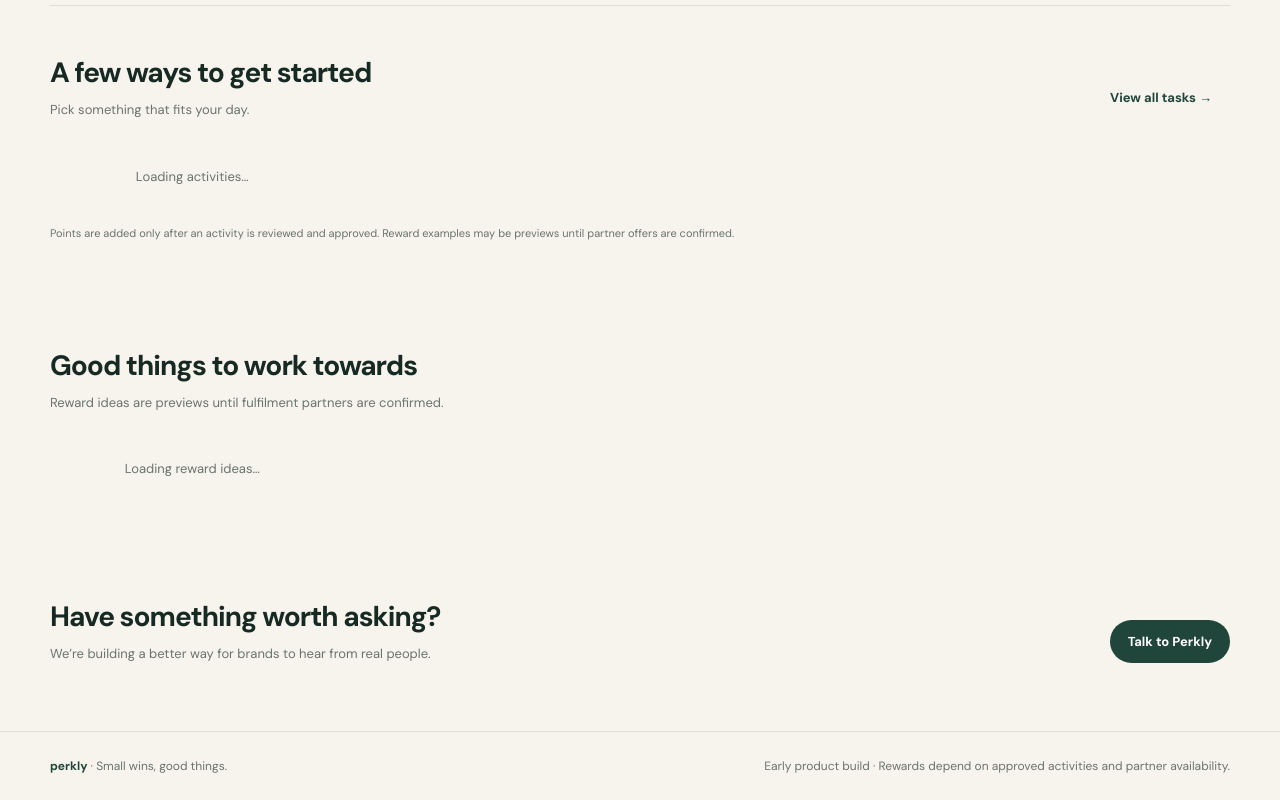
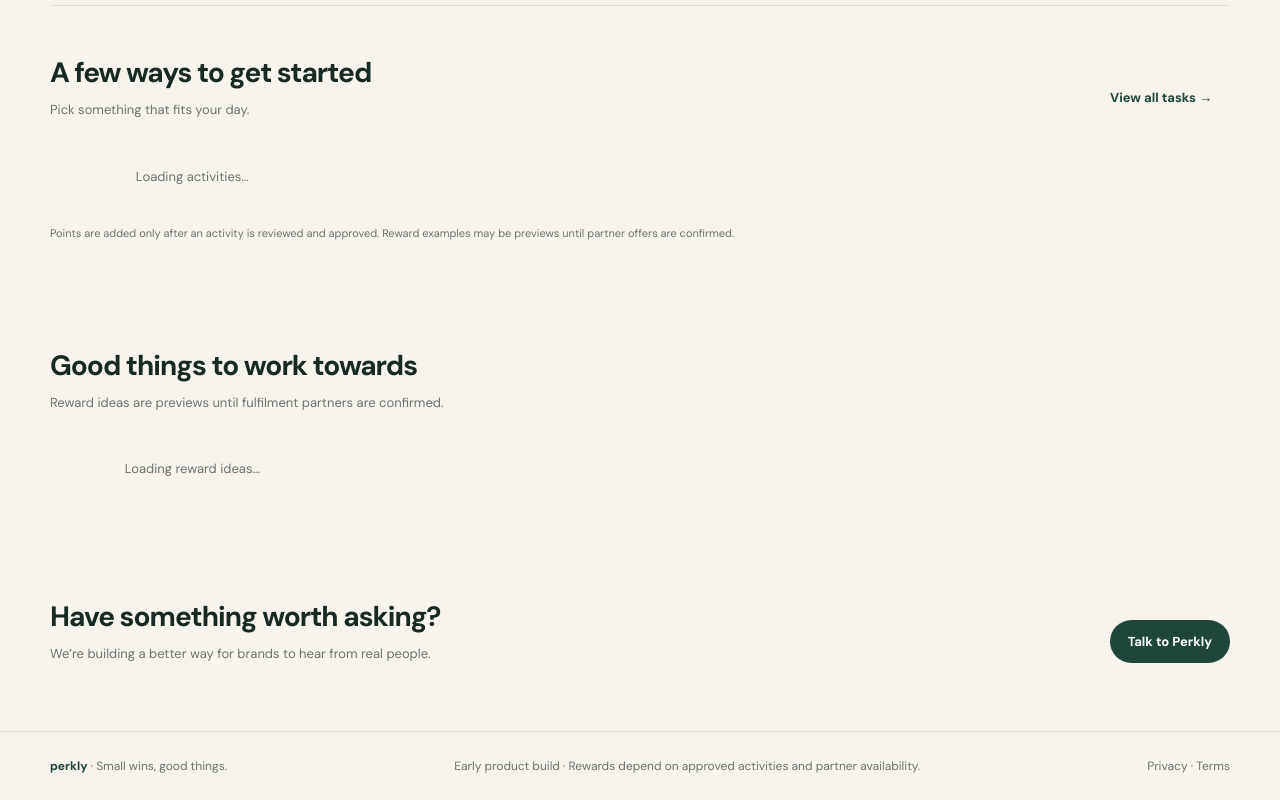
Before and after one commit to manjunathjadav360-rgb/Perky-, a plain HTML site: page index.html in a window 1280 px wide. Shown: the part 772-1572 px from the top of the page. Drawn offline with Linux system fonts and the light colour scheme; a script that the page names is missing.

Commit message:
Link privacy and terms from Perkly footer

```diff
--- a/index.html
+++ b/index.html
@@ -13,7 +13,7 @@
 <section class="section" id="rewards"><div class="section-head"><div><h2>Good things to work towards</h2><p>Reward ideas are previews until fulfilment partners are confirmed.</p></div></div><div class="grid" id="publicRewards"><div class="empty">Loading reward ideas…</div></div></section>
 <section class="section" id="partners"><div class="section-head"><div><h2>Have something worth asking?</h2><p>We’re building a better way for brands to hear from real people.</p></div><button class="btn btn-primary" id="partnerBtn">Talk to Perkly</button></div></section></section>
 <section id="dashboard" class="wrap dash"><div class="dash-head"><div><span class="eyebrow">YOUR SPACE</span><h2 id="dashGreeting">Good to have you here.</h2><p class="muted" id="dashSub">Your activities and progress, all in one place.</p></div><button class="btn btn-light" id="backHome">← Back to home</button></div><div class="stats"><div class="stat"><small>Available points</small><strong id="pointsTotal">0</strong></div><div class="stat"><small>Tasks submitted</small><strong id="tasksCount">0</strong></div><div class="stat"><small>Rewards requested</small><strong id="redemptionsCount">0</strong></div></div><div class="tabs"><button class="tab active" data-tab="activities">Activities</button><button class="tab" data-tab="rewards">Rewards</button><button class="tab" data-tab="history">My history</button><button class="tab hidden" id="adminTab" data-tab="admin">Admin review</button></div><div class="panel" id="tabContent"><div class="empty">Loading account…</div></div></section></main>
-<footer class="footer"><div class="wrap footer-inner"><span><strong style="color:var(--green)">perkly</strong> · Small wins, good things.</span><span>Early product build · Rewards depend on approved activities and partner availability.</span></div></footer>
+<footer class="footer"><div class="wrap footer-inner"><span><strong style="color:var(--green)">perkly</strong> · Small wins, good things.</span><span>Early product build · Rewards depend on approved activities and partner availability.</span><span><a href="./privacy.html">Privacy</a> · <a href="./terms.html">Terms</a></span></div></footer>
 <nav class="mobile-nav"><button class="active" data-mobile="home"><span>⌂</span>Home</button><button data-mobile="tasks"><span>◷</span>Tasks</button><button data-mobile="rewards"><span>◇</span>Rewards</button><button data-mobile="dashboard"><span>○</span>You</button></nav>
 <div class="modal-bg" id="modalBg"><div class="modal"><div class="modal-head"><h2 id="modalTitle">Welcome to Perkly</h2><button class="close" id="modalClose">×</button></div><div id="modalBody"></div></div></div><div class="toast" id="toast"></div>
 <script type="module">
```
